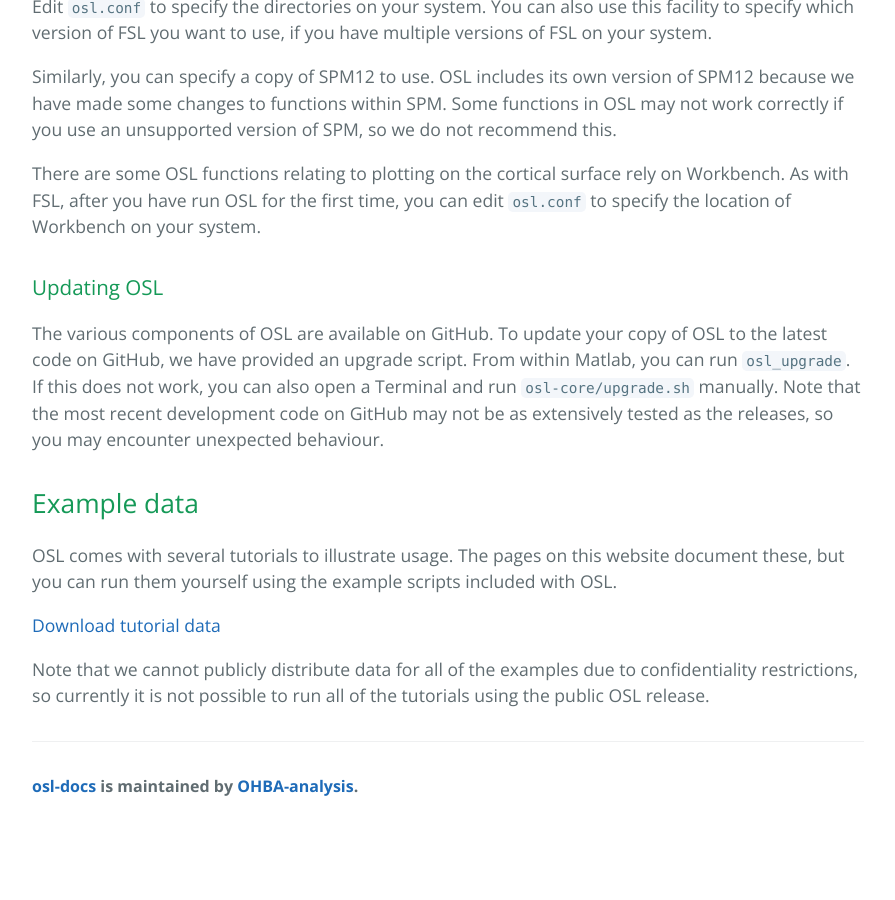
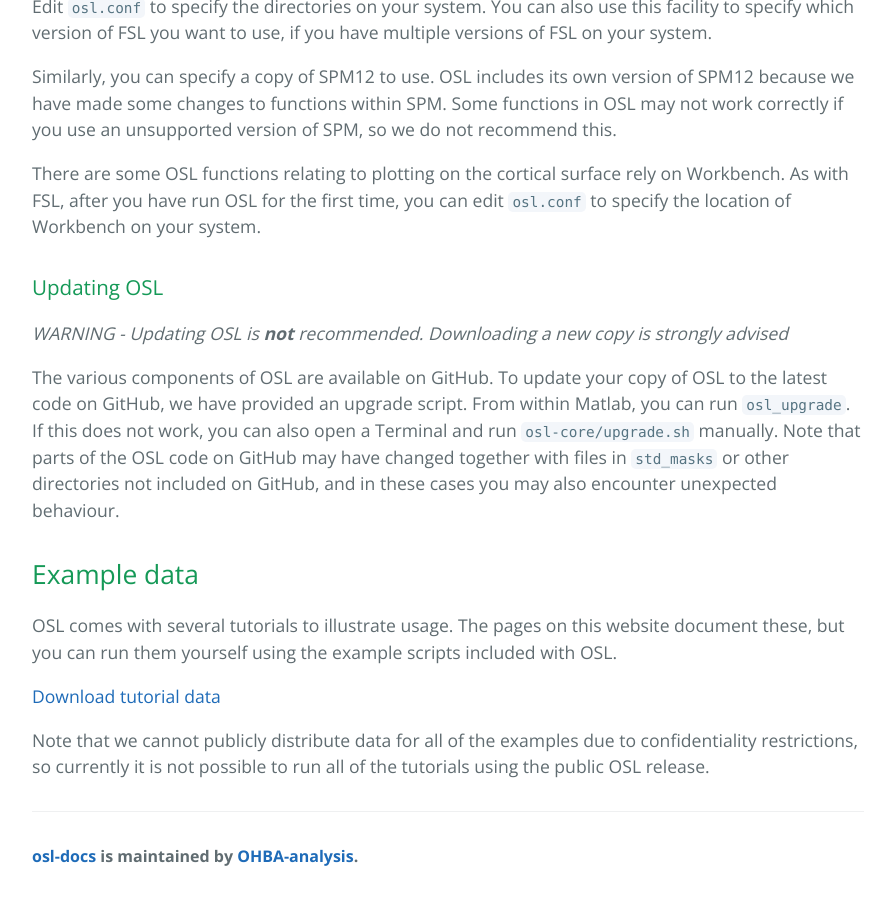
Before and after one commit to OHBA-analysis/osl-docs, a Jekyll site: the page built from pages/overview/download.md, in a window 1280 px wide and 900 px high, scrolled down 1998 px. Shown: the whole window, without its empty margins (192-1087 px from the left). Built offline with Jekyll 4.4.1, drawn with Linux system fonts in a browser that asks for light colours; before the commit the page ends 2828 px from its top, so only the background shows below that.

Commit message:
Advise against upgrading

```diff
--- a/pages/overview/download.md
+++ b/pages/overview/download.md
@@ -54,7 +54,9 @@
 
 ### Updating OSL
 
-The various components of OSL are available on GitHub. To update your copy of OSL to the latest code on GitHub, we have provided an upgrade script. From within Matlab, you can run `osl_upgrade`. If this does not work, you can also open a Terminal and run `osl-core/upgrade.sh` manually. Note that the most recent development code on GitHub may not be as extensively tested as the releases, so you may encounter unexpected behaviour.
+_WARNING - Updating OSL is **not** recommended. Downloading a new copy is strongly advised_
+
+The various components of OSL are available on GitHub. To update your copy of OSL to the latest code on GitHub, we have provided an upgrade script. From within Matlab, you can run `osl_upgrade`. If this does not work, you can also open a Terminal and run `osl-core/upgrade.sh` manually. Note that parts of the OSL code on GitHub may have changed together with files in `std_masks` or other directories not included on GitHub, and in these cases you may also encounter unexpected behaviour.
 
 ## Example data
 
```
